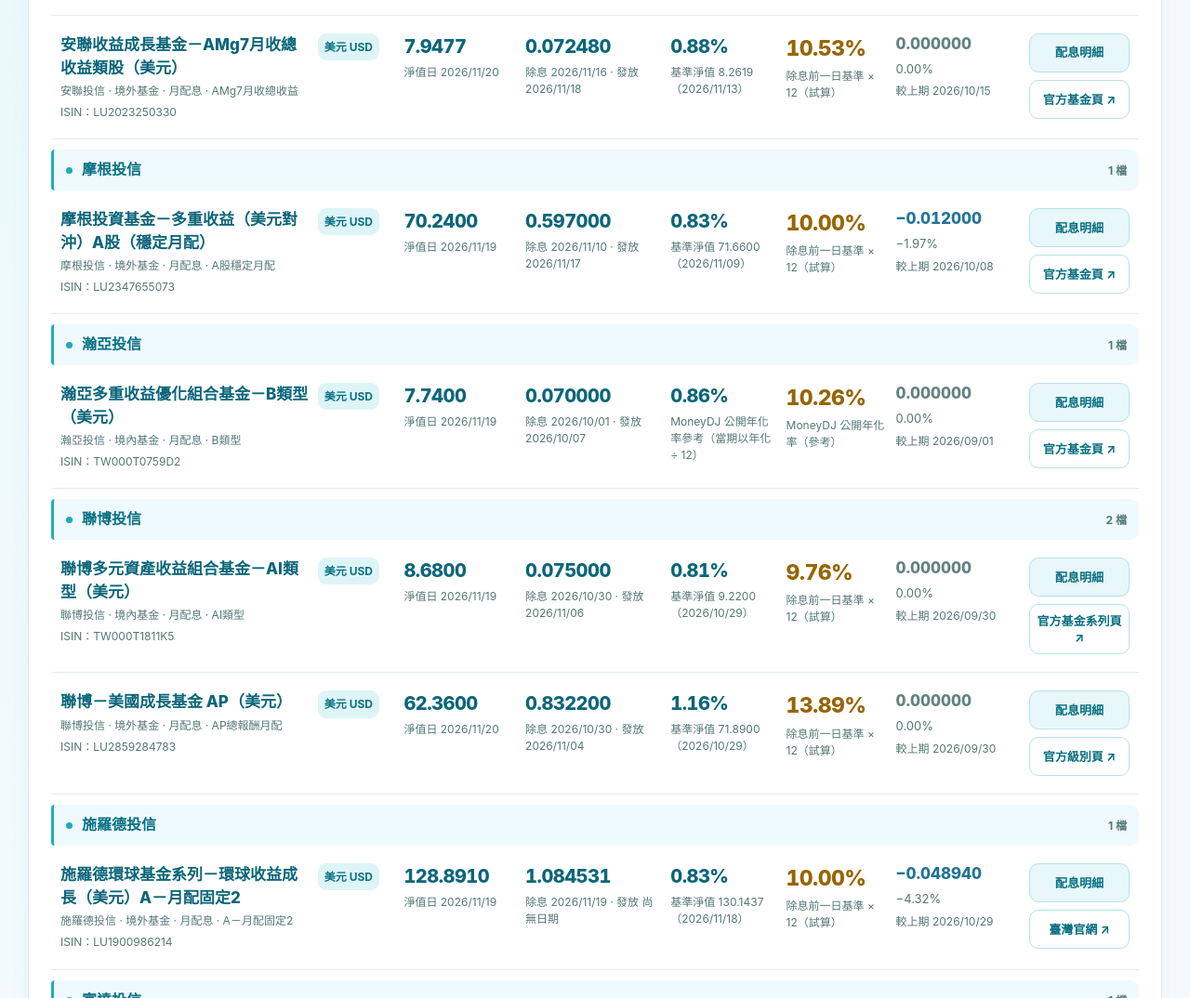
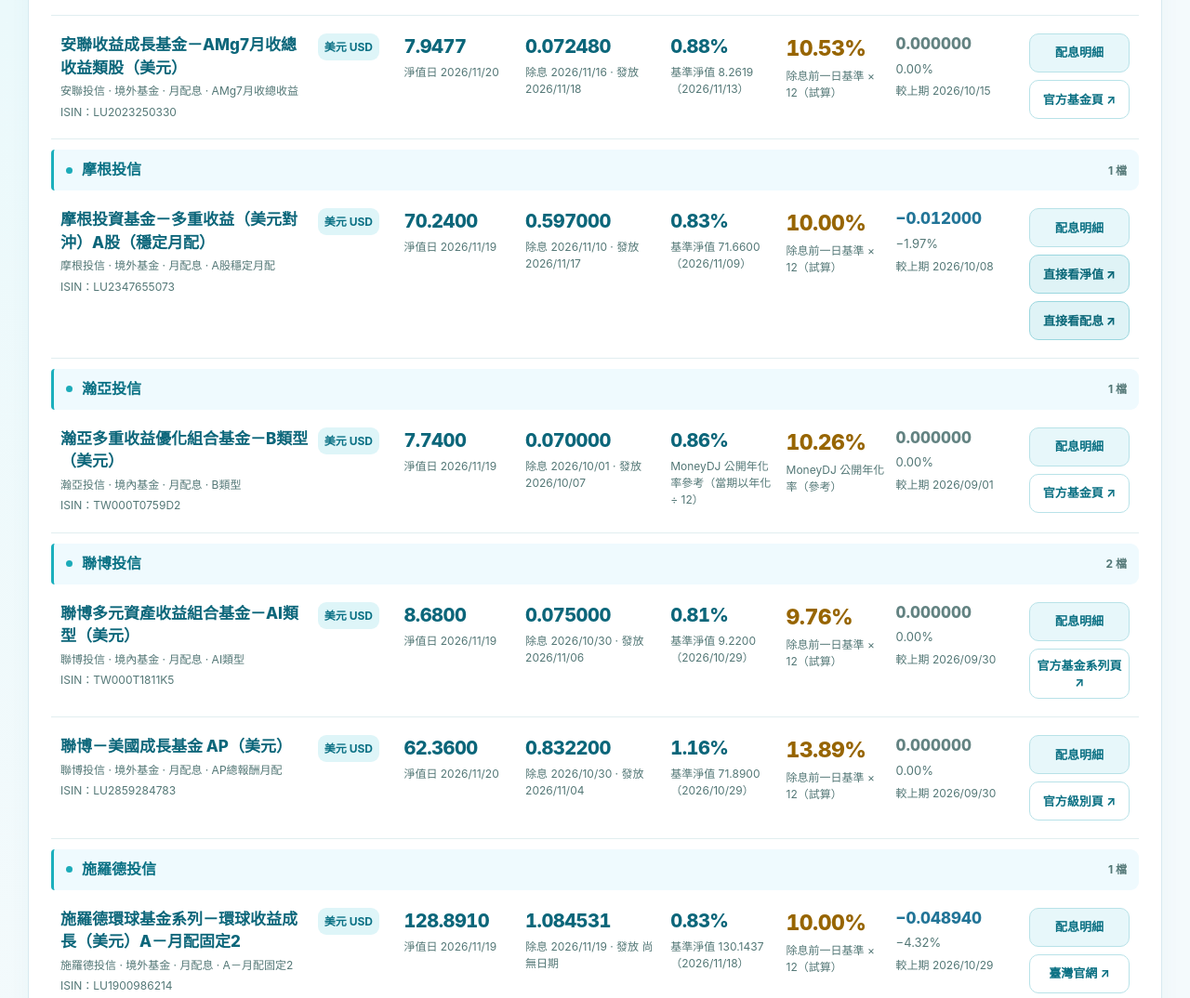
Before and after one commit to c87038-droid/fund-radar, a plain HTML site: page index.html in a window 1280 px wide. Shown: the part 986-2060 px from the top of the page at 93% size. Drawn offline with Linux system fonts and the light colour scheme.

Commit message:
Add files via upload

```diff
--- a/index.html
+++ b/index.html
@@ -213,6 +213,11 @@ a{color:#086e84}
 .excel-export:not(:disabled):hover{background:#dceffa;color:#103e52}
 .excel-export:disabled{opacity:.48;cursor:not-allowed}
 @media(max-width:540px){.title-actions{width:100%;display:grid;grid-template-columns:1fr;gap:9px}.title-actions .btn{width:100%}}
+
+/* 單一摩根基金：手機與電腦版皆能直接點選淨值、配息網頁，無需下載 PDF。 */
+.fund-actions .direct-data-link{background:#dff3f6;border:1px solid #9bd7df;color:#096778;font-weight:800}
+.fund-actions .direct-data-link:hover{background:#c4eaf0}
+.detail-actions .direct-data-link{font-weight:850;text-decoration:underline;text-underline-offset:3px;color:#08697b}
 </style>
 
 </head>
@@ -336,6 +341,23 @@ const OFFICIAL = Object.freeze({
   "LU3047255321": {url:"https://www.fidelity.com.tw/fund-and-service/fundui/funds/Fidelity-Funds-Global-Multi-Asset-Dynamic-Fund-A-MCDIST-G-USD/overview",label:"富達臺灣官方全球動能多元 A股C月配息美元級別頁（ISIN LU3047255321；若暫停申購，官方頁面可能只顯示提示）",cta:"臺灣官網 ↗"},
   "LU1883841964": {url:"https://wealth.firstbank.com.tw/fund-center/fund/fund-search/fund-details?id=ZA84",label:"第一銀行：東方匯理基金策略收益債券 A 南非幣避險（穩定月配息），ISIN LU1883841964（基金專屬頁面，非基金公司官網）",cta:"基金專屬頁 ↗"}
 });
+// 摩根多重收益 A（美元對沖、穩定月配）：經 ISIN LU2347655073 核對的網頁版淨值與配息。
+// MoneyDJ 為第三方資訊站（非摩根官網）；不需要下載 PDF。
+const JPM_DIRECT_PAGES = Object.freeze({
+  nav: 'https://m.moneydj.com/b1.aspx?a=JFZN3',
+  dividend: 'https://m.moneydj.com/B5.aspx?a=jfzn3'
+});
+function jpmDirectAnchor(f,kind){
+  if(f.isin!=='LU2347655073') return null;
+  const isNav=kind==='nav';
+  const a=node('a','link-button direct-data-link',isNav?'直接看淨值 ↗':'直接看配息 ↗');
+  a.href=isNav?JPM_DIRECT_PAGES.nav:JPM_DIRECT_PAGES.dividend;
+  a.target='_blank';
+  a.rel='noopener noreferrer';
+  a.title=`MoneyDJ（第三方資訊）｜${f.name}｜${isNav?'最新淨值、近20日淨值':'每月配息、年化配息率'}；另開分頁`;
+  a.setAttribute('aria-label',`${f.name}：${isNav?'直接查詢基金淨值':'直接查詢基金配息'}（MoneyDJ）`);
+  return a;
+}
 function officialAnchor(f,label='基金公司資訊 ↗'){
   const spec=OFFICIAL[f.isin], a=node('a','link-button official-link',spec?.cta||label);
   if(!spec){ a.href='https://www.fundclear.com.tw/';a.title='尚無確認的基金公司專頁，前往境外基金資訊觀測站'; }
@@ -386,7 +408,16 @@ function render(){
     changeCell.append(node('div','dividend-trend-note',trend.ratio));
     changeCell.append(node('div','metric-sub',change?`較上期 ${niceDate(change.previous.exDate)}`:'需有最近兩期配息'));
     row.append(changeCell);
-    const buttonContainer=node('div','fund-actions');const button=node('button','link-button','配息明細');button.type='button';button.addEventListener('click',()=>openDetails(f));buttonContainer.append(button,officialAnchor(f,'官方資訊 ↗'));row.append(buttonContainer);
+    const buttonContainer=node('div','fund-actions');
+     const button=node('button','link-button','配息明細');
+     button.type='button';button.addEventListener('click',()=>openDetails(f));
+     buttonContainer.append(button);
+     if(f.isin==='LU2347655073'){
+       buttonContainer.append(jpmDirectAnchor(f,'nav'),jpmDirectAnchor(f,'dividend'));
+     } else {
+       buttonContainer.append(officialAnchor(f,'官方資訊 ↗'));
+     }
+     row.append(buttonContainer);
     host.append(row);
   }
 }
@@ -419,7 +450,14 @@ function openDetails(f){
       tbody.append(tr);
     });table.append(tbody);box.append(table);body.append(box);
   }
-  const sourceLine=node('div','detail-actions');sourceLine.append(officialAnchor(f,'前往基金公司官方資訊 ↗'));
+  const sourceLine=node('div','detail-actions');
+   if(f.isin==='LU2347655073'){
+     sourceLine.append(jpmDirectAnchor(f,'nav'),jpmDirectAnchor(f,'dividend'));
+     sourceLine.append(officialAnchor(f,'摩根官方資訊 ↗'));
+     body.append(node('p','modal-note','「直接看淨值／直接看配息」會開啟 MoneyDJ 的指定基金級別網頁（第三方資料，不需下載檔案）；摩根官方資訊另保留供比對。'));
+   } else {
+     sourceLine.append(officialAnchor(f,'前往基金公司官方資訊 ↗'));
+   }
   if(f.isin==='LU1883841964'){
     const doc=node('a','link-button official-link','基金公司級別說明（英文 PDF） ↗');
     doc.href='https://www.amundi.com/globaldistributor/dl/doc/kid-priips/LU1883841964/ENG/NLD';
@@ -429,7 +467,7 @@ function openDetails(f){
     body.append(node('p','modal-note','「基金專屬頁」連至第一銀行的指定級別資料頁（非基金公司官網）；「官方說明」為東方匯理基金的該級別英文文件。'));
   }
   body.append(sourceLine);
-  body.append(node('p','external-return-note','官方資料另開分頁，查詢後關閉新分頁即可回到此明細，再按「返回我的基金觀察清單」。'));
+  body.append(node('p','external-return-note','外部資訊另開分頁，查詢後關閉新分頁即可回到此明細，再按「返回我的基金觀察清單」。'));
   body.append(node('p','modal-note','配息增減值及增減比率只比較相鄰兩筆配息紀錄；上期配息為 0 時不計算百分比。⚠ 配息可能涉及本金；當期與年化配息率都不等於投資報酬率。實際數字以基金公司公布的級別資料為準。'));
   container.append(body);$('detailDialog').returnValue='';$('detailDialog').showModal();$('detailDialog').scrollTop=0;
 }
```
Also changed, not shown: 使用說明.txt.
